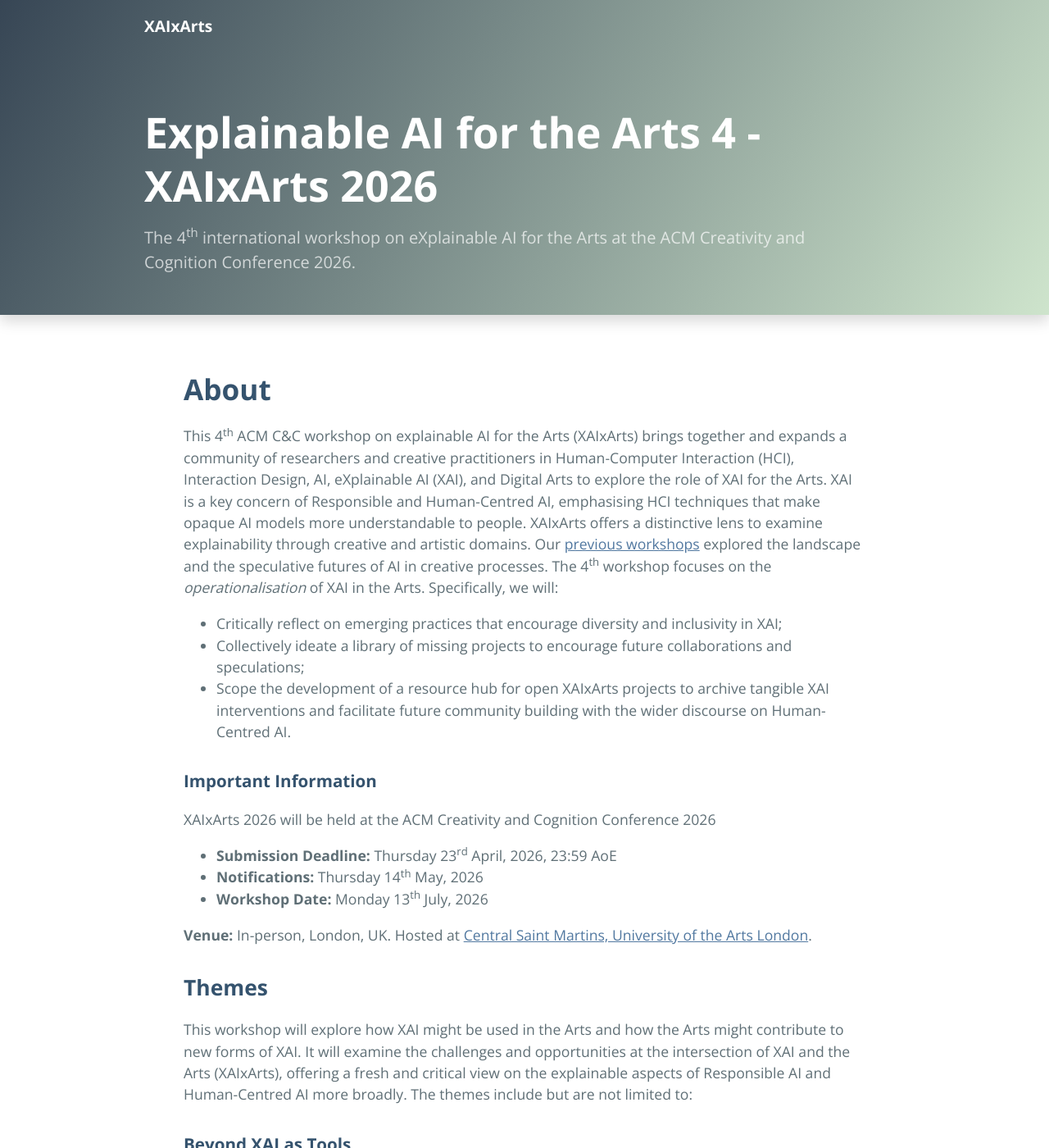
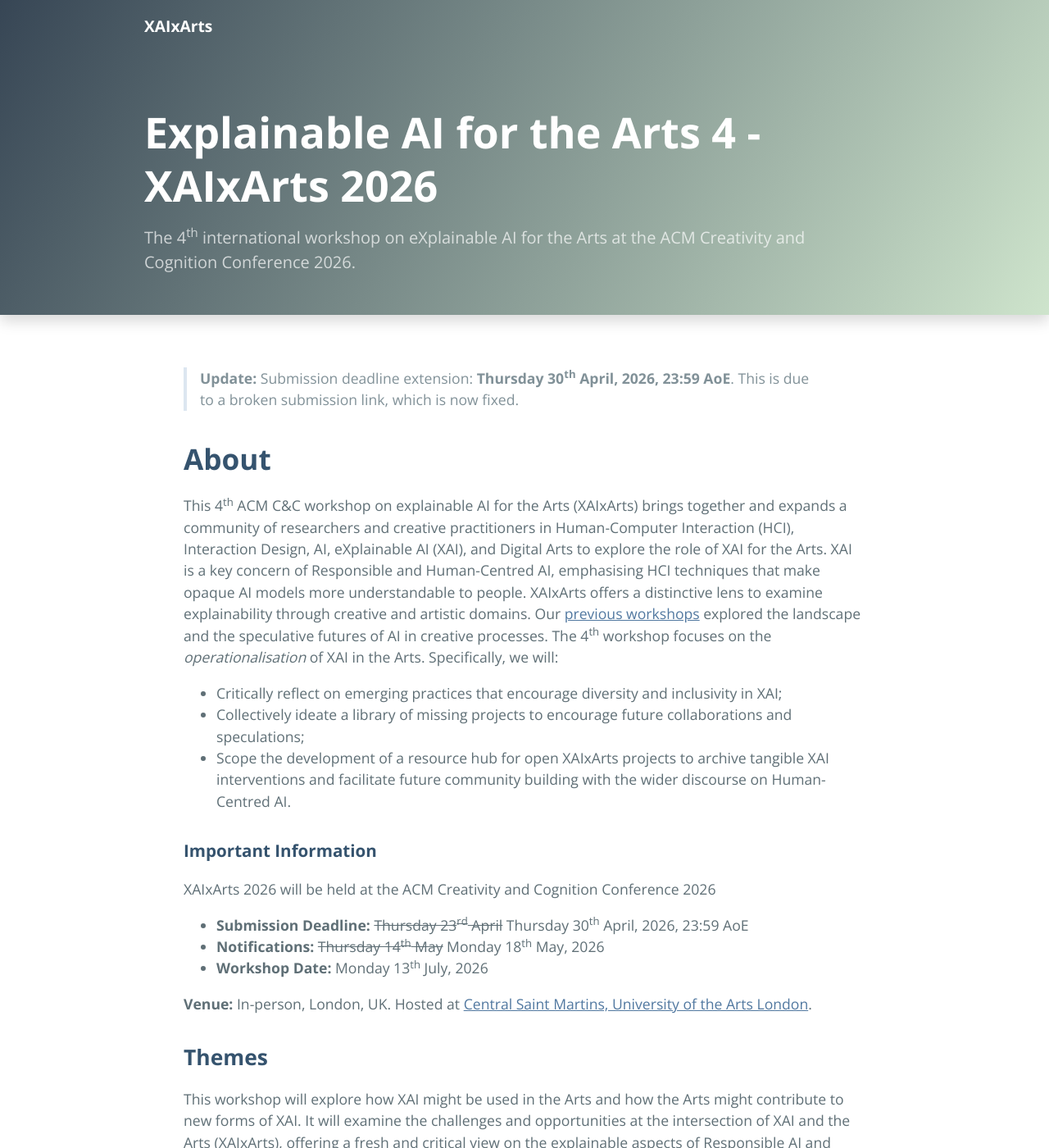
Before and after one commit to xaixarts/xaixarts.github.io, a Jekyll site: the page built from 2026.md, in a window 1280 px wide and 1400 px high. Shown: the whole window at 82% size. Built offline with Jekyll 4.4.1, drawn with Linux system fonts in a browser that asks for light colours.

Commit message:
Extend submission deadline

```diff
--- a/2026.md
+++ b/2026.md
@@ -5,7 +5,7 @@ title: Explainable AI for the Arts 4 - XAIxArts 2026
 description: The 4<sup>th</sup> international workshop on eXplainable AI for the Arts at the ACM Creativity and Cognition Conference 2026.
 ---
 
-<!-- > **Update:** Submissions are now closed for the workshop. Conference attendees are welcome to register and participate in our workshop without making a submission, please register interest through the [conference website](https://cc.acm.org/2024/attend/#registration).   -->
+> **Update:** Submission deadline extension: **Thursday 30<sup>th</sup> April, 2026, 23:59 AoE**. This is due to a broken submission link, which is now fixed.
 
 # **About**
 This 4<sup>th</sup> ACM C&C workshop on explainable AI for the Arts (XAIxArts) brings together and expands a community of researchers and creative practitioners in Human-Computer Interaction (HCI), Interaction Design, AI, eXplainable AI (XAI), and Digital Arts to explore the role of XAI for the Arts. XAI is a key concern of Responsible and Human-Centred AI, emphasising HCI techniques that make opaque AI models more understandable to people. XAIxArts offers a distinctive lens to examine explainability through creative and artistic domains. Our [previous workshops](./workshops) explored the landscape and the speculative futures of AI in creative processes. The 4<sup>th</sup> workshop focuses on the *operationalisation* of XAI in the Arts. Specifically, we will:
@@ -24,8 +24,8 @@ The themes include but are not limited to:
 
 ### **Important Information**
 XAIxArts 2026 will be held at the ACM Creativity and Cognition Conference 2026
-* **Submission Deadline:** Thursday 23<sup>rd</sup> April, 2026, 23:59 AoE
-* **Notifications:** Thursday 14<sup>th</sup> May, 2026
+* **Submission Deadline:** <del>Thursday 23<sup>rd</sup> April</del> Thursday 30<sup>th</sup> April, 2026, 23:59 AoE
+* **Notifications:** <del>Thursday 14<sup>th</sup> May</del> Monday 18<sup>th</sup> May, 2026
 * **Workshop Date:** Monday 13<sup>th</sup> July, 2026
 
 **Venue:** In-person, London, UK. Hosted at [Central Saint Martins, University of the Arts London](https://cc.acm.org/2026/venue/).
```
